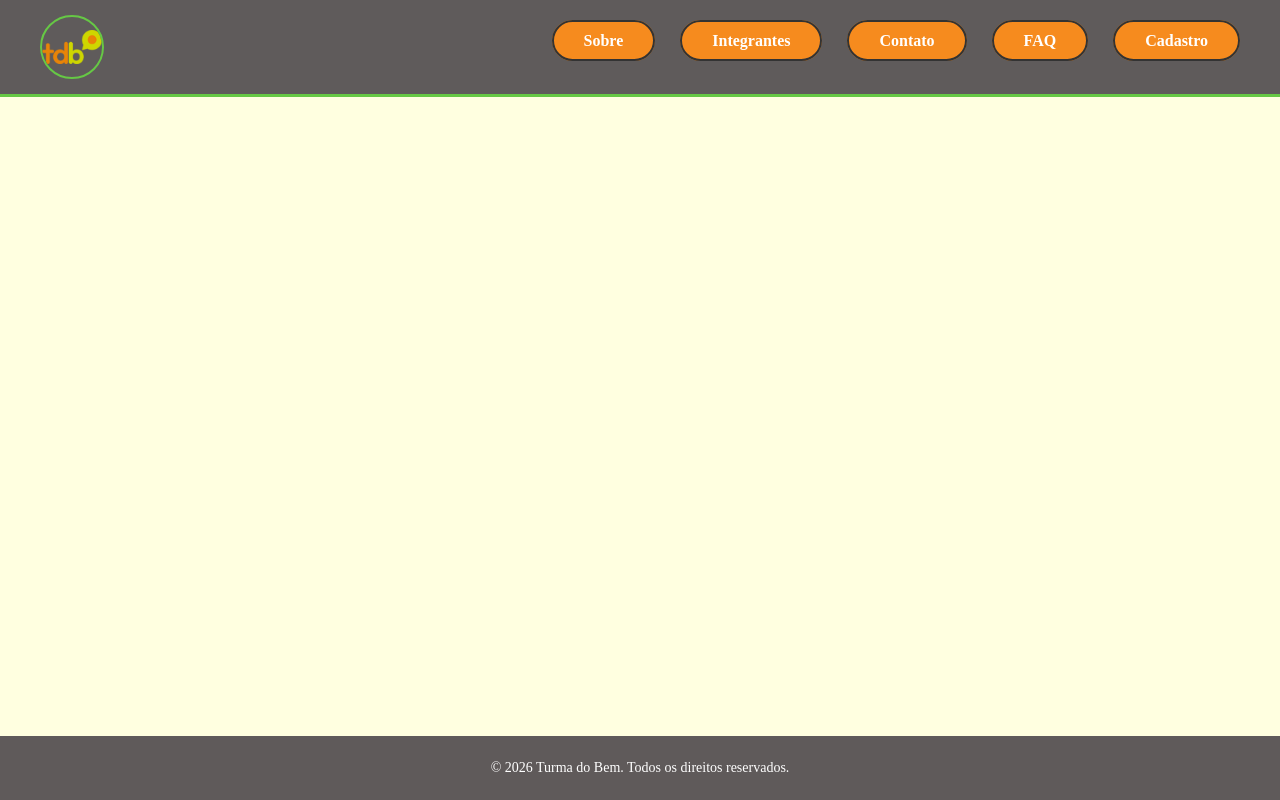
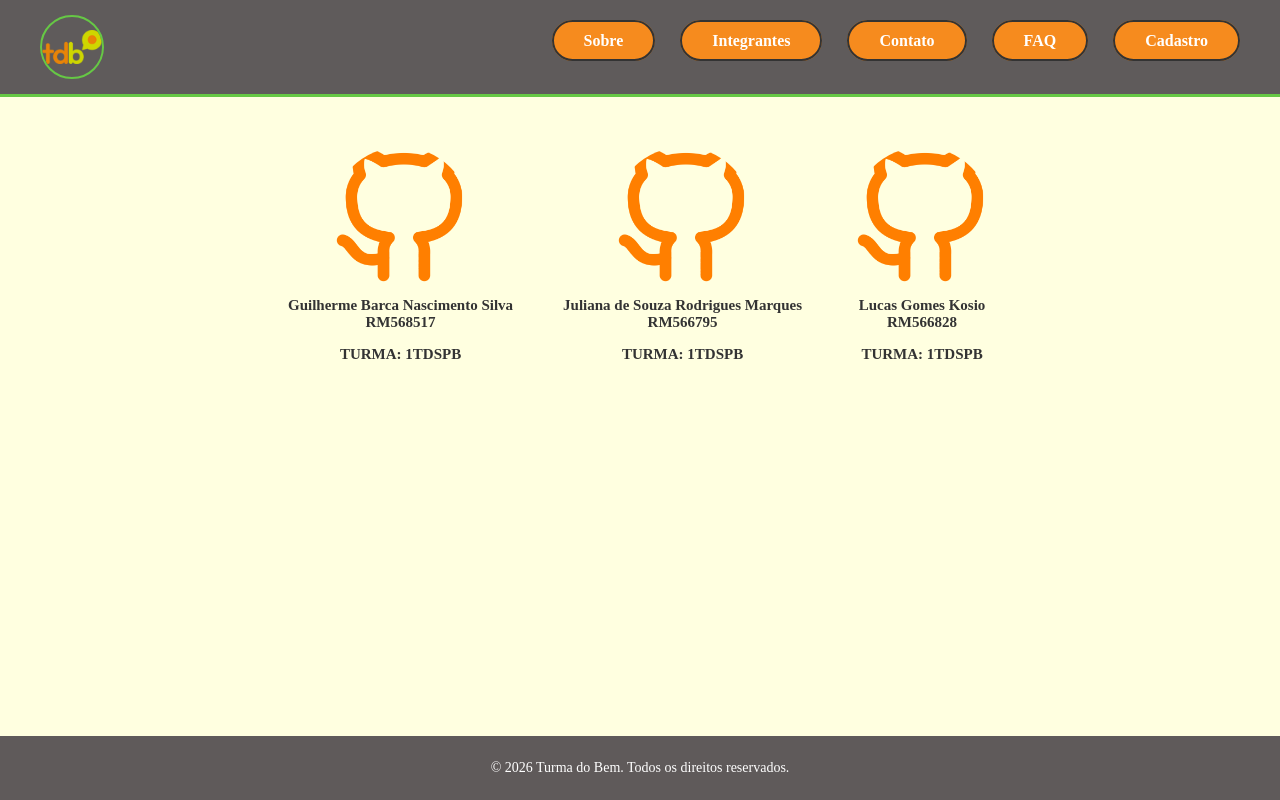
Before and after one commit to G-Barca/sprint3, a React (Vite) app: page /integrantes in a window 1280 px wide. Built offline with nearby package versions, Linux system fonts and the light colour scheme.

Commit message:
Feat: migrando pagina de integrantes para react

```diff
--- a/src/components/App.tsx
+++ b/src/components/App.tsx
@@ -2,14 +2,17 @@ import { BrowserRouter, Routes, Route } from 'react-router-dom';
 import { Header } from './Header';
 import { Home } from '../pages/Home';
 import { Footer } from '../components/Footer';
+import { Integrantes } from '../pages/Integrantes';
 
 function App() {
   return (
     <BrowserRouter>
       <Header />
-      <Routes>
-        <Route path="/" element={<Home />} />
-      </Routes>
+        <Routes>
+  <Route path="/" element={<Home />} />
+  <Route path="/integrantes" element={<Integrantes />} />
+</Routes>
+
       <Footer />
     </BrowserRouter>
   );
--- /dev/null
+++ b/src/pages/Integrantes.tsx
@@ -0,0 +1,46 @@
+export function Integrantes() {
+  return (
+    <main className="conteudo">
+      <section className="index">
+        <article className="integrantesimg">
+          <div className="githubs">
+
+            {/* Guilherme */}
+            <div className="pessoa">
+              <a href="https://github.com/G-Barca" target="_blank" rel="noreferrer">
+                <img src="/img/symbole-github-orange.png" alt="Guilherme Barca Nascimento Silva – RM568517" />
+              </a>
+              <strong>
+                <p>Guilherme Barca Nascimento Silva <br /> RM568517</p>
+                <p> TURMA: 1TDSPB</p>
+              </strong>
+            </div>
+
+            {/* Juliana */}
+            <div className="pessoa">
+              <a href="https://github.com/julianasrmarques" target="_blank" rel="noreferrer">
+                <img src="/img/symbole-github-orange.png" alt="Juliana de Souza Rodrigues Marques – RM566795" />
+              </a>
+              <strong>
+                <p>Juliana de Souza Rodrigues Marques <br />RM566795</p>
+                <p> TURMA: 1TDSPB</p>
+              </strong>
+            </div>
+
+            {/* Lucas */}
+            <div className="pessoa">
+              <a href="https://github.com/lucasgkosio" target="_blank" rel="noreferrer">
+                <img src="/img/symbole-github-orange.png" alt="Lucas Gomes Kosio – RM566828" />
+              </a>
+              <strong>
+                <p>Lucas Gomes Kosio <br /> RM566828</p>
+                <p> TURMA: 1TDSPB</p>
+              </strong>
+            </div>
+
+          </div>
+        </article>
+      </section>
+    </main>
+  );
+}
```
